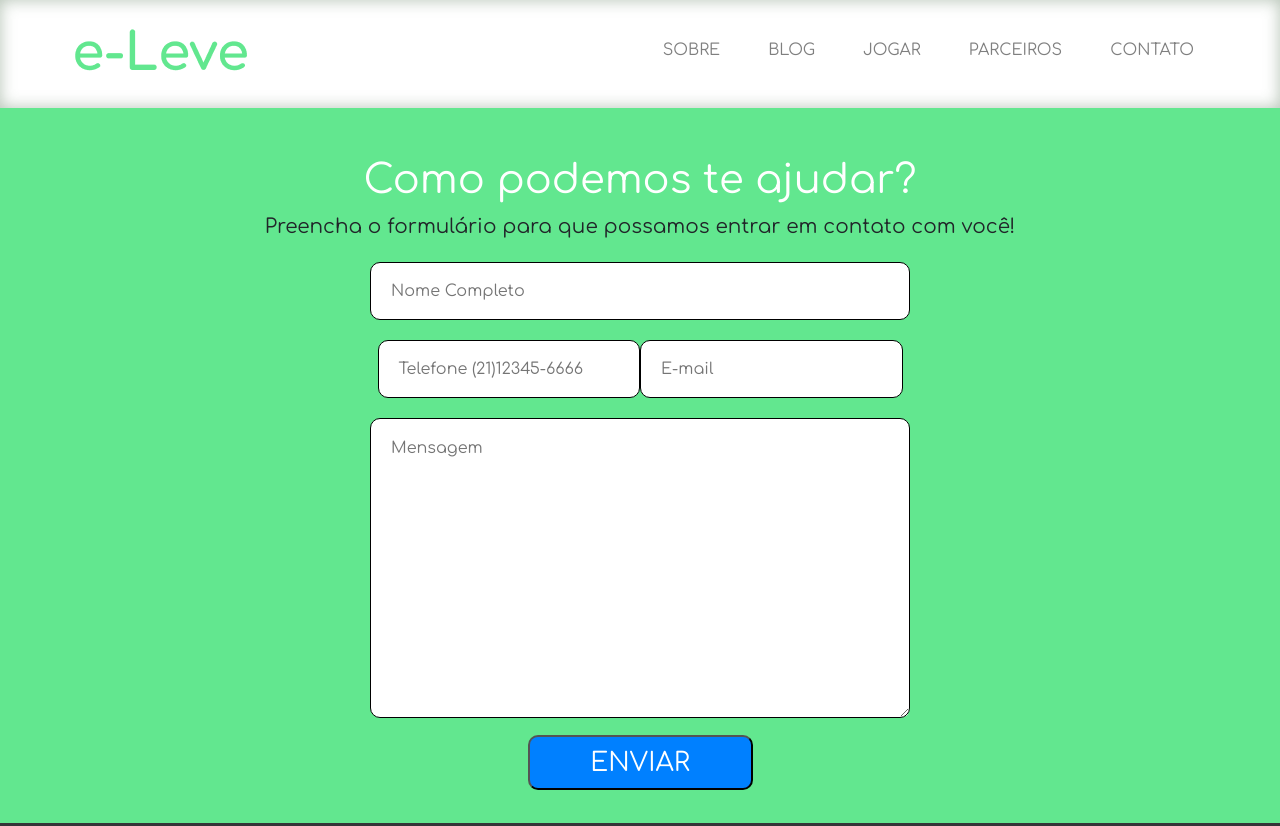
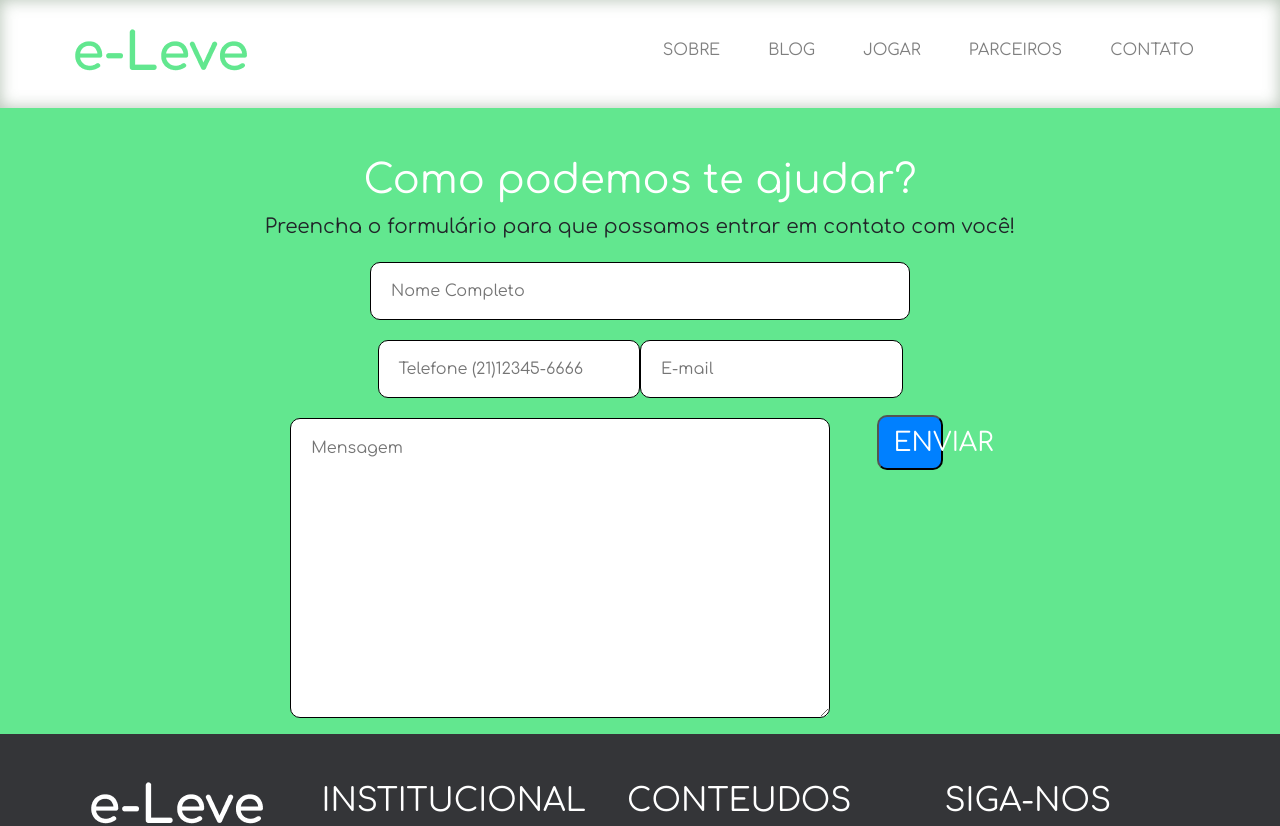
Before and after one commit to figuart/e-Leve-React, a React (Create React App) app: page /Contato in a window 1280 px wide. Shown: the top 826 px of the page. Built offline with nearby package versions, Linux system fonts and the light colour scheme; what webfontloader would draw is missing.

Commit message:
Update Contato.js

```diff
--- a/src/view/Contato.js
+++ b/src/view/Contato.js
@@ -21,8 +21,8 @@ export default function Contato() {
                 </TelMail>
                 <Mensagem type="text" className="col-12 col-sm-6" name="mensagem" placeholder="Mensagem" id="messenger"></Mensagem>
 
-                <div className="col-12 button btn">
-                    <Enviar type="submit">ENVIAR</Enviar>
+                <div className="button btn">
+                    <Enviar className="col-12 col-sm-6 "type="submit">ENVIAR</Enviar>
                 </div>
 
             </Form>
```
